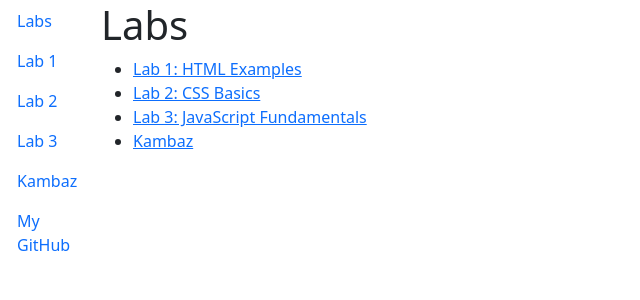
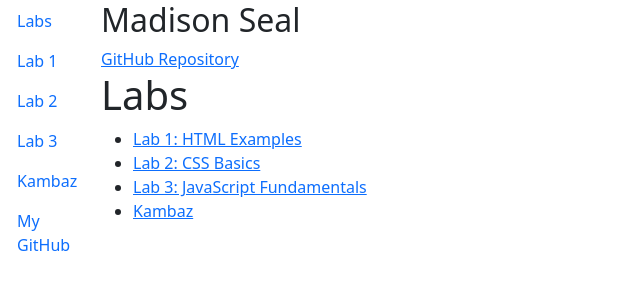
Before and after one commit to madisonseal/kambaz-next-js, a Next.js app: page /labs in a window 1280 px wide. Shown: the top 300 px of the page, without its empty margins (0-640 px from the left). Built offline with nearby package versions, Linux system fonts and the light colour scheme.

Commit message:
added name

```diff
--- a/app/labs/page.tsx
+++ b/app/labs/page.tsx
@@ -3,7 +3,12 @@ import Link from "next/link";
 
 export default function Labs() {
     return (
+
       <div id="wd-labs">
+        <h2>Madison Seal</h2>
+        <a id="wd-github" href="https://github.com/madisonseal/kambaz-next-js" target="_blank" rel="noreferrer">
+  GitHub Repository
+</a>
         <h1>Labs</h1>
         <ul>
           <li>
```
